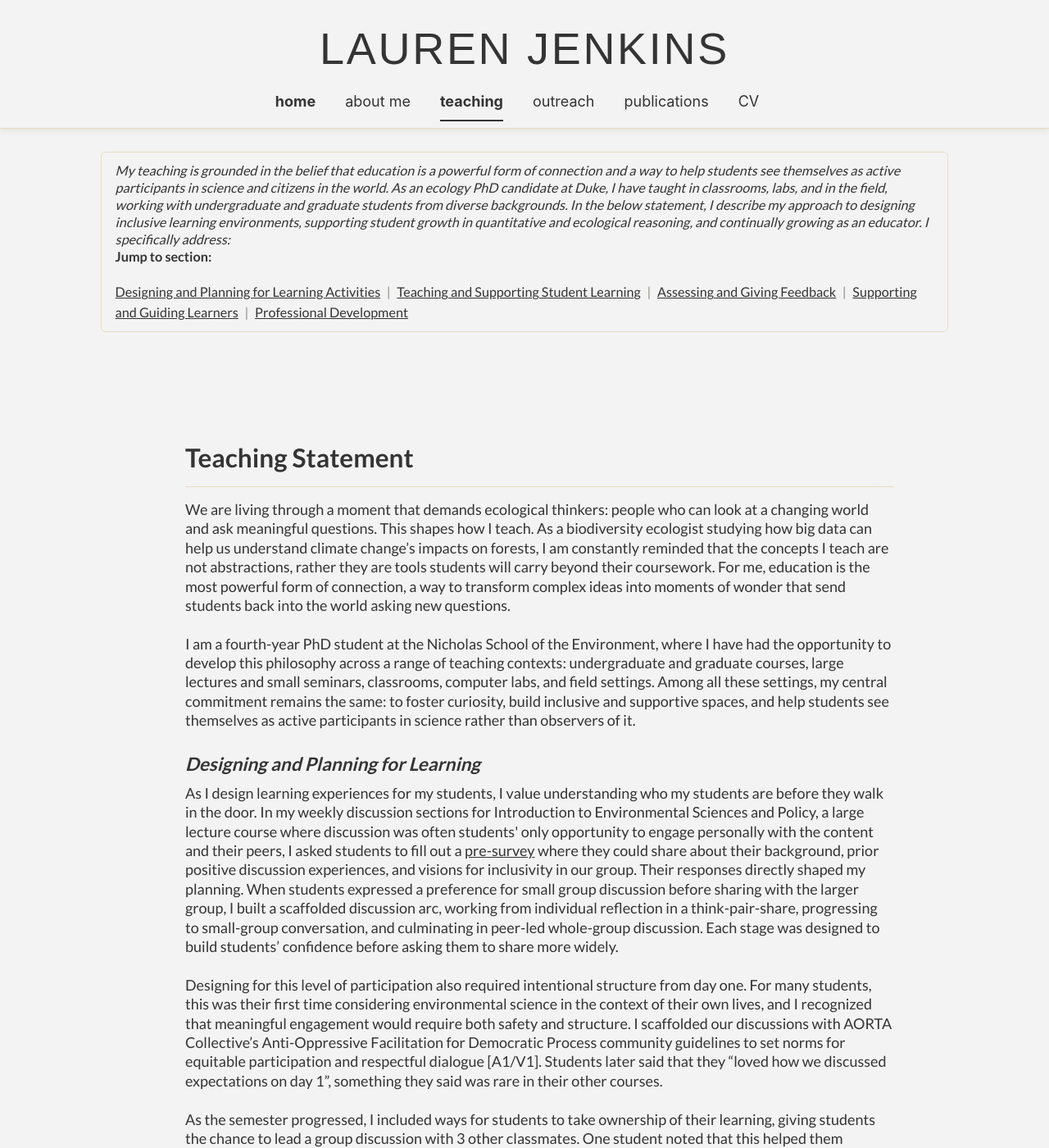
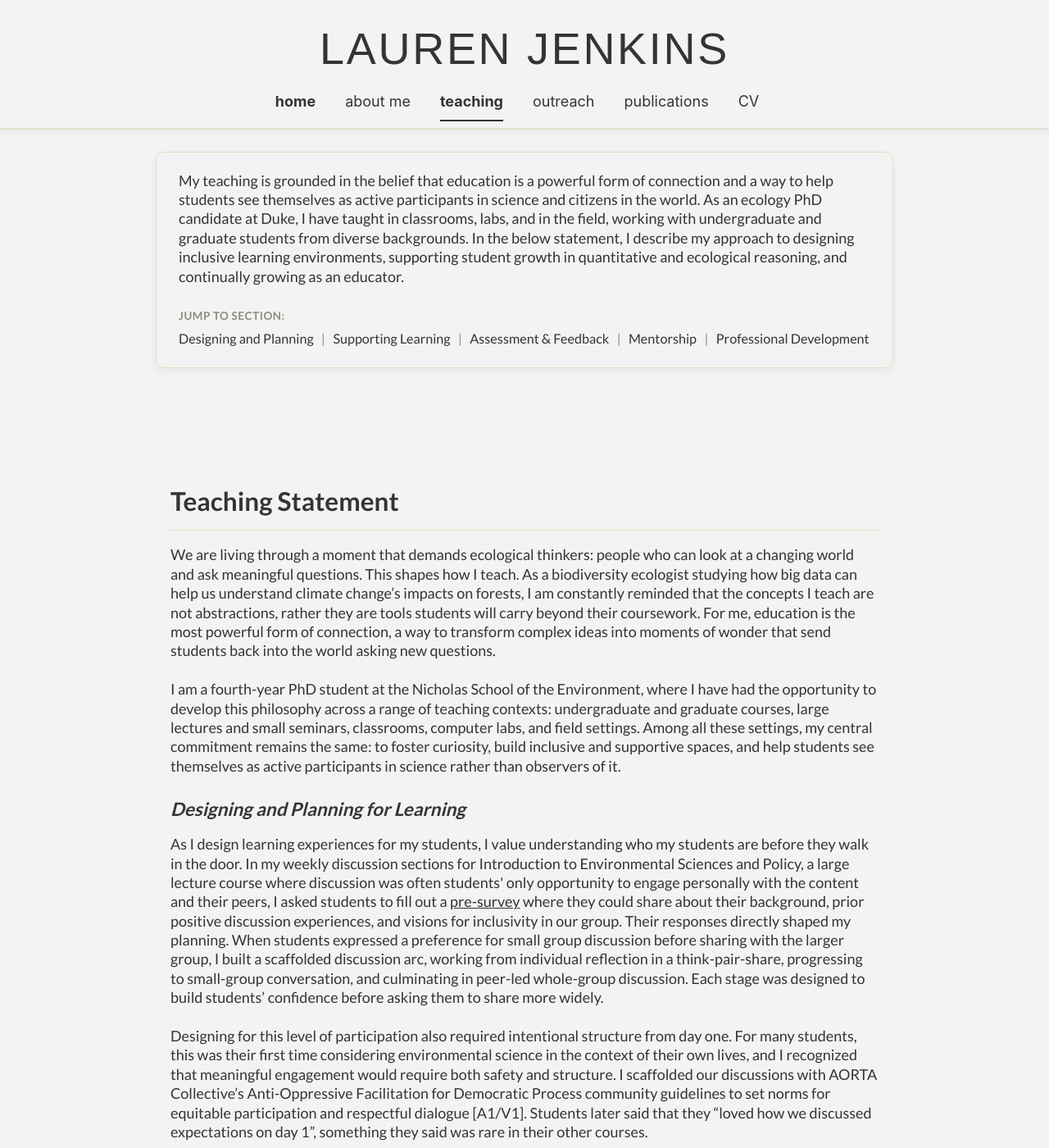
Before and after one commit to jenkinslauren/jenkinslauren.github.io, a Jekyll site: the page built from _pages/teaching.html, in a window 1280 px wide and 1400 px high. Shown: the whole window at 82% size. Built offline with Jekyll 4.4.1, drawn with Linux system fonts in a browser that asks for light colours; some web fonts are replaced; a script bundle is joined from its source files by our own code; library files that are not in the unit come from our copies.

Commit message:
teaching page formating

```diff
--- a/_pages/teaching.html
+++ b/_pages/teaching.html
@@ -6,19 +6,24 @@ author_profile: false
 ---
 
 
-<div class="teaching-outline">
-  <p><em>My teaching is grounded in the belief that education is a powerful form of connection and a way to help students see themselves as active participants in science and citizens in the world. As an ecology PhD candidate at Duke, I have taught in classrooms, labs, and in the field, working with undergraduate and graduate students from diverse backgrounds. In the below statement, I describe my approach to designing inclusive learning environments, supporting student growth in quantitative and ecological reasoning, and continually growing as an educator. I specifically address:</em>
+<div class="teaching-summary">
 
+  <p class="teaching-summary-text">
+    My teaching is grounded in the belief that education is a powerful form of connection and a way to help students see themselves as active participants in science and citizens in the world. As an ecology PhD candidate at Duke, I have taught in classrooms, labs, and in the field, working with undergraduate and graduate students from diverse backgrounds. In the below statement, I describe my approach to designing inclusive learning environments, supporting student growth in quantitative and ecological reasoning, and continually growing as an educator.
+  </p>
+
+  <div class="teaching-outline">
     <strong>Jump to section:</strong>
-      <ul>
-        <li><a href="#designing-learning">Designing and Planning for Learning Activities</a></li>
-        <li><a href="#supporting-learning">Teaching and Supporting Student Learning</a></li>
-        <li><a href="#assessment">Assessing and Giving Feedback</a></li>
-        <li><a href="#mentorship">Supporting and Guiding Learners</a></li>
-        <li><a href="#professional-development">Professional Development</a></li>
-      </ul>
+    <ul>
+      <li><a href="#designing-learning">Designing and Planning</a></li>
+      <li><a href="#supporting-learning">Supporting Learning</a></li>
+      <li><a href="#assessment">Assessment & Feedback</a></li>
+      <li><a href="#mentorship">Mentorship</a></li>
+      <li><a href="#professional-development">Professional Development</a></li>
+    </ul>
   </div>
-  </p>
+
+</div>
   <div class="teaching-section">
   <h2><strong>Teaching Statement</strong></h2>
   <p>
--- a/_sass/layout/_masthead.scss
+++ b/_sass/layout/_masthead.scss
@@ -164,27 +164,6 @@
   color: var(--accent-color);
 }
 
-.teaching-section {
-  max-width: 900px;
-  margin: 0 auto;
-  padding: 2rem 1rem;
-  line-height: 1.7;
-}
-
-.teaching-section h2 {
-  margin-top: 2rem;
-  font-size: 1.75rem;
-}
-
-.teaching-section h3 {
-  margin-top: 1.5rem;
-  font-size: 1.25rem;
-}
-
-.teaching-section p {
-  margin-top: 1rem;
-}
-
 .masthead-spacer {
   height: 7rem;
 }
--- a/_sass/layout/_page.scss
+++ b/_sass/layout/_page.scss
@@ -583,23 +583,61 @@
   }
 }
 
-.teaching-outline {
+.teaching-section {
+  max-width: 900px;
+  margin: 0 auto;
+  padding: 2rem 1rem;
+  line-height: 1.7;
+}
+
+.teaching-section h2 {
+  margin-top: 2rem;
+  font-size: 1.75rem;
+}
+
+.teaching-section h3 {
+  margin-top: 1.5rem;
+  font-size: 1.25rem;
+}
+
+.teaching-section p {
+  margin-top: 1rem;
+}
+
+.teaching-summary {
+  max-width: 900px;
+  margin: 0 auto 2rem auto;
+  padding: 1.25rem 1.5rem;
+
   background: var(--global-bg-color);
   border: 1px solid var(--global-border-color);
-  border-radius: 6px;
-  padding: 0.6rem 0.9rem;
-  margin-bottom: 1.5rem;
+  border-radius: 10px;
+
+  box-shadow: 0 4px 12px rgba(0,0,0,0.05);
+}
+
+.teaching-summary-text {
+  margin: 0 0 0.75rem 0;
+  font-size: 0.95rem;
+  line-height: 1.6;
+  color: var(--global-text-color);
+}
+
+.teaching-outline {
+  margin-top: 0.5rem;
   font-size: 0.9rem;
 }
 
 .teaching-outline strong {
-  display: block;
-  margin-bottom: 0.25rem;
+  font-size: 0.75rem;
+  text-transform: uppercase;
+  letter-spacing: 0.04em;
+  color: var(--global-text-color-light);
 }
 
 .teaching-outline ul {
   list-style: none;
-  margin: 0;
+  margin: 0.25rem 0 0 0;
   padding: 0;
 }
 
@@ -610,5 +648,14 @@
 .teaching-outline li:not(:last-child)::after {
   content: " | ";
   color: var(--global-text-color-light);
-  margin: 0 0.25rem;
+  margin: 0 0.35rem;
 }
+
+.teaching-outline a {
+  text-decoration: none;
+  font-weight: 500;
+}
+
+.teaching-outline a:hover {
+  text-decoration: underline;
+}
```
